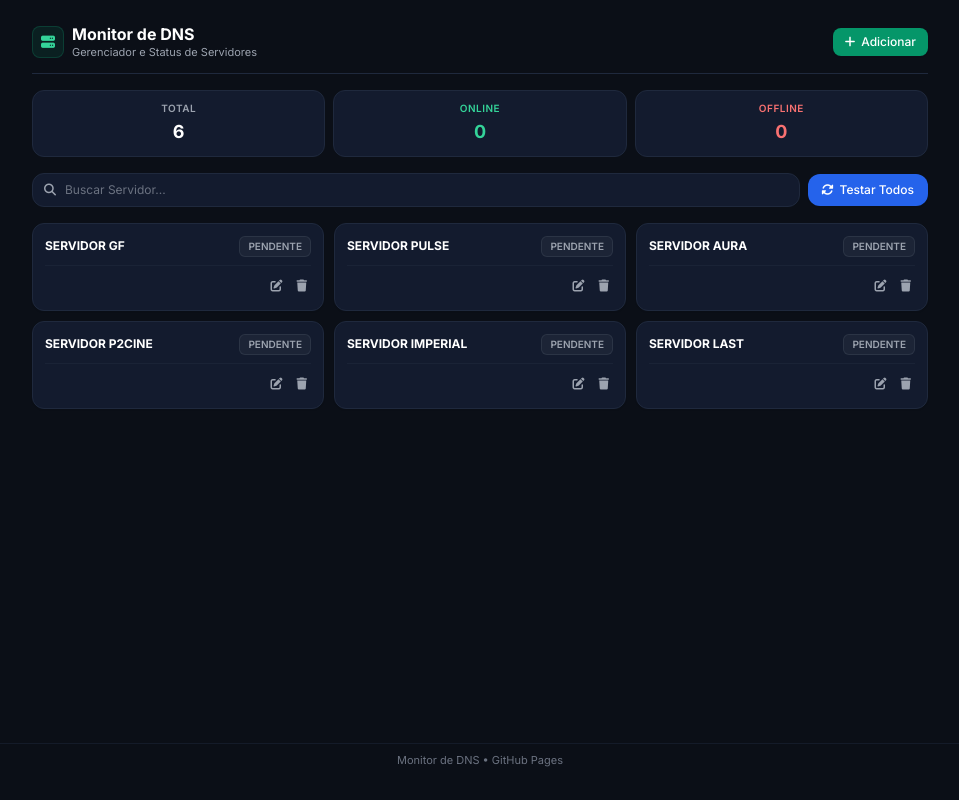
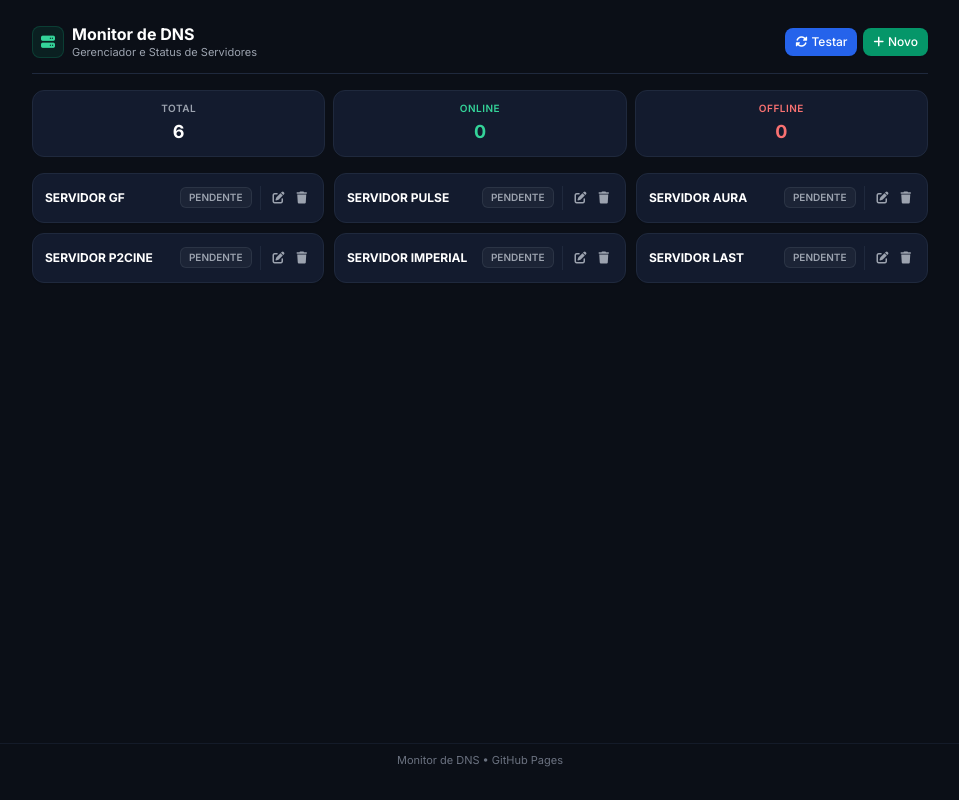
Before and after one commit to jefferson2023/dns, a plain HTML site: page index.html in a window 1280 px wide. Shown: the whole page, without its empty margins (160-1119 px from the left). Drawn offline with nearby package versions, Linux system fonts and the light colour scheme.

Commit message:
Refactor DNS rendering and remove search input
Removed search functionality and adjusted DNS rendering logic.

```diff
--- a/index.html
+++ b/index.html
@@ -61,10 +61,17 @@
         </div>
       </div>
 
-      <button onclick="openAddModal()" class="bg-emerald-600 hover:bg-emerald-500 text-white font-medium px-3 py-1.5 rounded-lg text-xs transition flex items-center gap-1.5 shadow-sm active:scale-95">
-        <i class="fa-solid fa-plus"></i>
-        <span>Adicionar</span>
+      <!-- BOTÕES NO CABEÇALHO -->
+      <div class="flex items-center gap-1.5">
+        <button onclick="checkAllDNS()" id="btnTestAll" class="bg-blue-600 hover:bg-blue-500 text-white font-medium px-2.5 py-1.5 rounded-lg text-xs transition flex items-center gap-1 active:scale-95 shadow-sm">
+          <i class="fa-solid fa-rotate text-xs" id="iconTestAll"></i>
+          <span class="hidden sm:inline">Testar</span>
         </button>
+        <button onclick="openAddModal()" class="bg-emerald-600 hover:bg-emerald-500 text-white font-medium px-2.5 py-1.5 rounded-lg text-xs transition flex items-center gap-1 active:scale-95 shadow-sm">
+          <i class="fa-solid fa-plus text-xs"></i>
+          <span>Novo</span>
+        </button>
+      </div>
     </header>
 
     <!-- PAINEL DE CONTROLE E ESTATÍSTICAS -->
@@ -81,19 +88,6 @@
         <span class="text-[10px] uppercase tracking-wider text-red-400 block font-semibold mb-0.5">Offline</span>
         <span id="stat-offline" class="text-lg font-bold text-red-400">0</span>
       </div>
-    </div>
-
-    <!-- BARRA DE BUSCA E BOTÃO TESTAR TODOS -->
-    <div class="flex items-center gap-2 mb-4">
-      <div class="relative flex-grow">
-        <i class="fa-solid fa-magnifying-glass absolute left-3 top-1/2 -translate-y-1/2 text-gray-400 text-xs"></i>
-        <input type="text" id="searchInput" oninput="filterDNS()" placeholder="Buscar Servidor..." class="w-full bg-cardBg border border-borderClr rounded-xl pl-8 pr-3 py-2 text-xs text-white placeholder-gray-500 focus:outline-none focus:border-emerald-500 transition" />
-      </div>
-
-      <button onclick="checkAllDNS()" id="btnTestAll" class="bg-blue-600 hover:bg-blue-500 text-white font-medium px-3.5 py-2 rounded-xl text-xs transition flex items-center gap-1.5 whitespace-nowrap active:scale-95 shadow-sm">
-        <i class="fa-solid fa-rotate text-xs" id="iconTestAll"></i>
-        <span>Testar Todos</span>
-      </button>
     </div>
 
     <!-- LISTA DE CARDS DNS -->
@@ -188,25 +182,19 @@
 
     function renderDNS() {
       const container = document.getElementById('dnsList');
-      const searchVal = document.getElementById('searchInput').value.toLowerCase();
       const emptyMsg = document.getElementById('emptyMessage');
 
       container.innerHTML = '';
 
-      const filtered = dnsList.filter(item =>
-        item.name.toLowerCase().includes(searchVal) ||
-        item.url.toLowerCase().includes(searchVal)
-      );
-
-      if (filtered.length === 0) {
+      if (dnsList.length === 0) {
         emptyMsg.classList.remove('hidden');
       } else {
         emptyMsg.classList.add('hidden');
       }
 
-      filtered.forEach(item => {
+      dnsList.forEach(item => {
         const card = document.createElement('div');
-        card.className = 'bg-cardBg border border-borderClr rounded-xl p-3 flex flex-col justify-between hover:border-gray-700 transition shadow-sm';
+        card.className = 'bg-cardBg border border-borderClr rounded-xl p-3 flex items-center justify-between hover:border-gray-700 transition shadow-sm';
 
         let statusBadge = '';
         if (item.status === 'online') {
@@ -220,18 +208,20 @@
         }
 
         card.innerHTML = `
-          <div class="flex items-center justify-between mb-2">
-            <h3 class="text-xs font-bold text-white truncate pr-2">${item.name}</h3>
-            ${statusBadge}
+          <div class="pr-2 truncate">
+            <h3 class="text-xs font-bold text-white truncate">${item.name}</h3>
           </div>
 
-          <div class="flex items-center justify-end gap-1.5 pt-2 border-t border-borderClr/60">
+          <div class="flex items-center gap-2 flex-shrink-0">
+            ${statusBadge}
+            <div class="flex items-center gap-1 border-l border-borderClr pl-2">
               <button onclick="openEditModal('${item.id}')" class="text-gray-400 hover:text-white p-1 rounded transition text-xs" title="Editar">
                 <i class="fa-solid fa-pen-to-square"></i>
               </button>
               <button onclick="deleteDNS('${item.id}')" class="text-gray-400 hover:text-red-400 p-1 rounded transition text-xs" title="Excluir">
                 <i class="fa-solid fa-trash"></i>
               </button>
+            </div>
           </div>
         `;
 
@@ -245,10 +235,6 @@
       document.getElementById('stat-total').innerText = dnsList.length;
       document.getElementById('stat-online').innerText = dnsList.filter(d => d.status === 'online').length;
       document.getElementById('stat-offline').innerText = dnsList.filter(d => d.status === 'offline').length;
-    }
-
-    function filterDNS() {
-      renderDNS();
     }
 
     async function checkAllDNS() {
```
Lines whose indentation alone changed are shown as unchanged.
